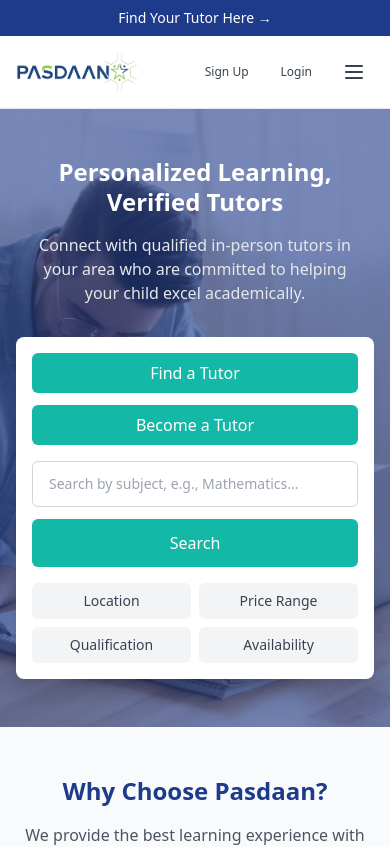
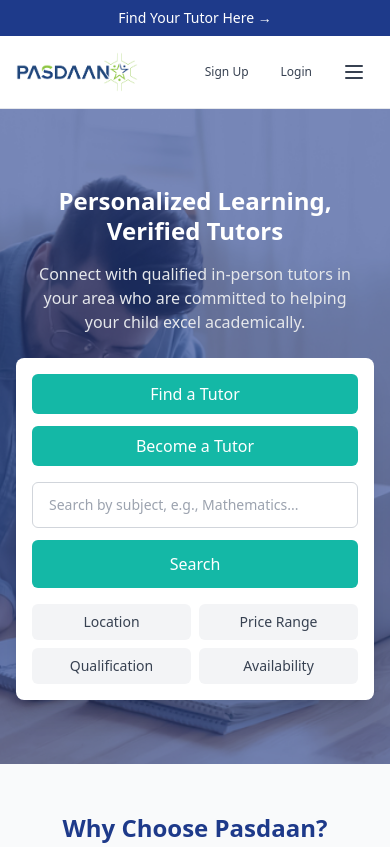
Before and after one commit to Hammad-i220628/PASDAAN, a React (Vite) app in the folder frontend/: page / in a window 390 px wide. Shown: the top 847 px of the page. Built offline with nearby package versions, Linux system fonts and the light colour scheme.

Commit message:
set the mobile view of home page

```diff
--- a/frontend/src/components/HomePage/CTA.tsx
+++ b/frontend/src/components/HomePage/CTA.tsx
@@ -5,7 +5,7 @@ const CTA = () => {
   return (
     <section className="bg-gradient-to-r from-blue-900 to-teal-600 py-20">
       <div className="max-w-4xl mx-auto px-4 sm:px-6 lg:px-8 text-center">
-        <h2 className="text-4xl md:text-5xl font-bold text-white mb-6 whitespace-nowrap">
+        <h2 className="text-2xl sm:text-3xl md:text-4xl lg:text-5xl font-bold text-white mb-6 leading-tight">
           Ready to Start Your Learning Journey?
         </h2>
         <p className="text-xl text-blue-100 mb-8 max-w-2xl mx-auto">
--- a/frontend/src/components/HomePage/Hero.tsx
+++ b/frontend/src/components/HomePage/Hero.tsx
@@ -1,18 +1,37 @@
-import React from 'react';
+import React, { useState, useEffect } from 'react';
 import { Search } from 'lucide-react';
 
 const Hero = () => {
+  const [isMobile, setIsMobile] = useState(false);
+
+  useEffect(() => {
+    const checkScreenSize = () => {
+      setIsMobile(window.innerWidth < 640);
+    };
+
+    checkScreenSize();
+    window.addEventListener('resize', checkScreenSize);
+
+    return () => window.removeEventListener('resize', checkScreenSize);
+  }, []);
+
   return (
-    <section className="relative bg-cover bg-center bg-no-repeat text-white py-12 sm:py-20" style={{backgroundImage: 'url(/images/home_image.jpg)'}}>
+    <section
+      className="relative bg-cover bg-no-repeat text-white py-8 sm:py-20 min-h-[70vh] sm:min-h-0"
+      style={{
+        backgroundImage: 'url(/images/home_image.jpg)',
+        backgroundPosition: isMobile ? 'center 10%' : 'center center'
+      }}
+    >
       {/* Bluish overlay for better text readability */}
       <div className="absolute inset-0 bg-blue-900 bg-opacity-60"></div>
 
-      <div className="relative max-w-7xl mx-auto px-4 sm:px-6 lg:px-8">
-        <div className="text-center max-w-6xl mx-auto">
+      <div className="relative max-w-7xl mx-auto px-4 sm:px-6 lg:px-8 flex flex-col justify-end sm:justify-start min-h-[70vh] sm:min-h-0">
+        <div className="text-center max-w-6xl mx-auto mb-8 sm:mb-0 sm:mt-0">
           <h1 className="text-2xl sm:text-3xl md:text-4xl lg:text-5xl xl:text-6xl font-bold mb-4 sm:mb-6 leading-tight">
             Personalized Learning, Verified Tutors
           </h1>
-          <p className="text-base sm:text-lg md:text-xl mb-8 sm:mb-12 text-gray-200 max-w-4xl mx-auto px-4">
+          <p className="text-base sm:text-lg md:text-xl mb-6 sm:mb-12 text-gray-200 max-w-4xl mx-auto px-4">
             Connect with qualified in-person tutors in your area who are committed
             to helping your child excel academically.
           </p>
--- a/frontend/src/components/HomePage/HowItWorks.tsx
+++ b/frontend/src/components/HomePage/HowItWorks.tsx
@@ -26,16 +26,42 @@ const HowItWorks = () => {
   ];
 
   return (
-    <section className="py-20 bg-white">
+    <section className="py-12 sm:py-20 bg-white">
       <div className="max-w-7xl mx-auto px-4 sm:px-6 lg:px-8">
-        <div className="mb-16">
-          <h2 className="text-4xl font-bold text-blue-900 mb-4">How Pasdaan Works</h2>
-          <p className="text-xl text-gray-600">Find the perfect tutor in just a few simple steps</p>
+        <div className="mb-8 sm:mb-16 text-center">
+          <h2 className="text-2xl sm:text-3xl lg:text-4xl font-bold text-blue-900 mb-2 sm:mb-4">How Pasdaan Works</h2>
+          <p className="text-base sm:text-lg lg:text-xl text-gray-600">Find the perfect tutor in just a few simple steps</p>
         </div>
 
-        <div className="relative">
+        {/* Mobile Layout - Vertical with connecting lines */}
+        <div className="block lg:hidden">
+          <div className="relative max-w-sm mx-auto">
+            {steps.map((step, index) => (
+              <div key={index} className="relative flex items-start mb-8 last:mb-0">
+                {/* Connecting line */}
+                {index < steps.length - 1 && (
+                  <div className="absolute left-6 top-12 w-0.5 h-16 bg-blue-900 z-0"></div>
+                )}
+
+                {/* Step circle */}
+                <div className="relative z-10 flex-shrink-0 w-12 h-12 bg-blue-900 rounded-full flex items-center justify-center mr-4">
+                  <span className="text-lg font-bold text-teal-400">{step.number}</span>
+                </div>
+
+                {/* Step content */}
+                <div className="flex-1 pt-1">
+                  <h3 className="text-xl font-bold text-blue-900 mb-2">{step.title}</h3>
+                  <p className="text-gray-600 text-sm leading-relaxed">{step.description}</p>
+                </div>
+              </div>
+            ))}
+          </div>
+        </div>
+
+        {/* Desktop Layout - Horizontal */}
+        <div className="hidden lg:block relative">
           {/* Connecting line background */}
-          <div className="absolute top-8 left-1/2 transform -translate-x-1/2 w-3/4 h-0.5 bg-blue-900 hidden lg:block"></div>
+          <div className="absolute top-8 left-1/2 transform -translate-x-1/2 w-3/4 h-0.5 bg-blue-900"></div>
 
           <div className="flex justify-center items-start space-x-8 lg:space-x-16">
             {steps.map((step, index) => (
```
